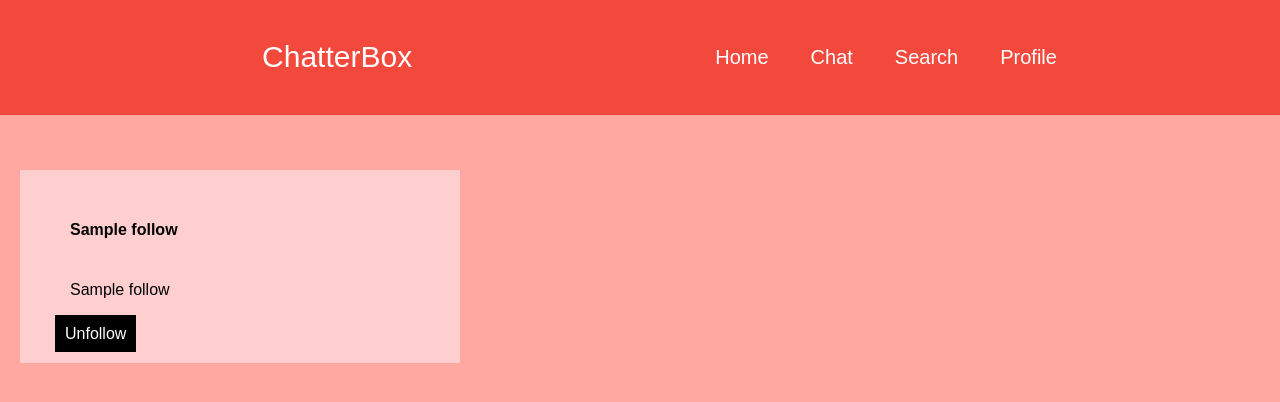
After one commit to DarshanPattar/ChatterBox, a Flask app: template templates/html/following.html in a window 1280 px wide. The commit adds this page. Shown: the top 402 px of the page. Run offline with Flask 3, Linux system fonts and the light colour scheme; the template is opened without the code that fills it: most values are stand-ins (such as "Sample title", 1, 10 or a date in 2020).

Commit message:
Added follower, following and unfollow.

```diff
--- /dev/null
+++ b/static/css/follow.css
@@ -0,0 +1,26 @@
+.contentstrip{
+    position:absolute;
+    top:150px;
+    background-color: rgb(255, 167, 161);
+}
+
+.userBar{
+    position: relative;
+    width: 400px;
+    padding:20px;
+    background-color: rgb(255, 207, 207);
+    margin: 20px;
+}
+
+.contentuser{
+    padding:10px;
+    margin-left: 20px;
+}
+
+.contentuserUnfollow{
+    text-decoration: none;
+    padding:10px;
+    background-color: black;
+    color: white;
+    margin:15px;
+}
--- /dev/null
+++ b/templates/html/following.html
@@ -0,0 +1,21 @@
+{%  extends "html/layout.html"  %}
+
+{%block title%}Following{%endblock%}
+
+{% block content%}
+<div class="contentstrip">
+    {%if following%}
+        {%for follow in following%}
+        <div class="userBar">
+            <h4 class="contentuser">{{follow[2]}}</h4>
+            <p class="contentuser">{{follow[1]}}</p>
+            <a class="contentuserUnfollow contentuser" href="/profile/unfollow/{{follow[0]}}">Unfollow</a>
+        </div>
+        {%endfor%}
+    {% else %}
+        <div class="userBar">
+            <h2 class="contentuser">None!</h2>
+        </div>
+    {%endif%}
+</div>
+{%endblock%}
--- a/templates/html/layout.html
+++ b/templates/html/layout.html
@@ -6,6 +6,7 @@
     <title>{%block title%}{% endblock %}</title>
     <link rel="stylesheet" href="{{url_for('static', filename='css/nav.css')}}">
     <link rel="stylesheet" href="{{url_for('static', filename='css/main.css')}}">
+    <link rel="stylesheet" href="{{url_for('static', filename='css/follow.css')}}">
     <link rel="stylesheet" href="{{url_for('static', filename='css/profile.css')}}">
 </head>
 <body>
--- a/templates/html/profile.html
+++ b/templates/html/profile.html
@@ -13,6 +13,8 @@
     </div>
     <div class="settingBtns">
         <a class="btns" href="/profile/edit">Edit</a>
+        <a class="btns" href="/profile/followers">Followers</a>
+        <a class="btns" href="/profile/following">Following</a>
         <a class="btns" href="/logout">Logout</a>
         <a class="btns" href="/profile/delete">Delete</a>
     </div>
```
Also changed, not shown: proj/profile.py (+32 -0 lines), templates/html/followers.html (added, +20 -0 lines), userClass.py (+20 -0 lines).
